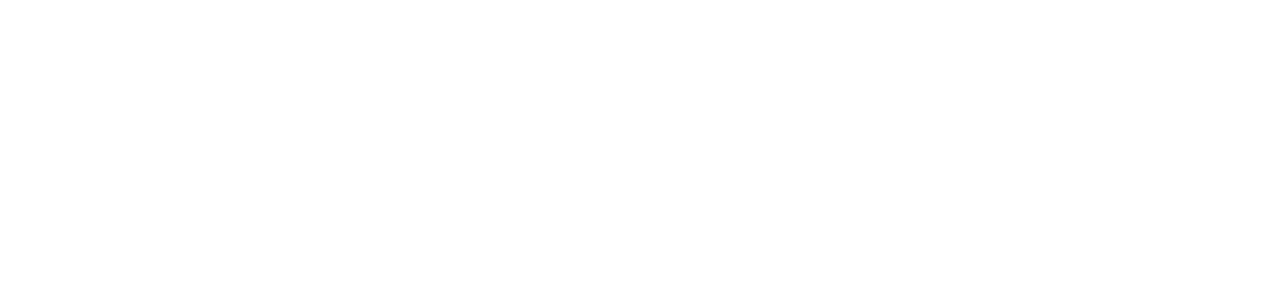
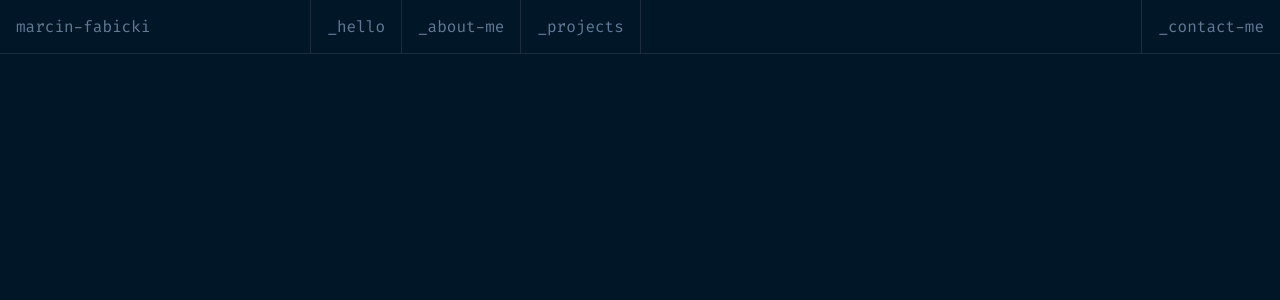
Before and after one commit to Fabi0o/portfolio, a Next.js app: page / in a window 1280 px wide. Shown: the top 300 px of the page. Built offline with nearby package versions, Linux system fonts and the light colour scheme.

Commit message:
basic nav styling

```diff
--- /dev/null
+++ b/components/Nav.tsx
@@ -0,0 +1,38 @@
+import styles from "@/styles/Nav.module.scss";
+import Link from "next/link";
+
+const Nav = () => {
+  return (
+    <header>
+      <nav className={styles.nav}>
+        <div className={styles.nav_left}>
+          <div className={styles.name}>marcin-fabicki</div>
+          <ul className={styles.list}>
+            <li>
+              <Link className={styles.link} href="/">
+                _hello
+              </Link>
+            </li>
+            <li>
+              <Link className={styles.link} href="/about">
+                _about-me
+              </Link>
+            </li>
+            <li>
+              <Link className={styles.link} href="/projects">
+                _projects
+              </Link>
+            </li>
+          </ul>
+        </div>
+        <div className={styles.contact}>
+          <Link className={styles.link} href="/contact">
+            _contact-me
+          </Link>
+        </div>
+      </nav>
+    </header>
+  );
+};
+
+export default Nav;
--- /dev/null
+++ b/components/layout.tsx
@@ -0,0 +1,11 @@
+import Nav from "./Nav";
+const Layout = ({ children }: any) => {
+  return (
+    <>
+      <Nav />
+      <main>{children}</main>
+    </>
+  );
+};
+
+export default Layout;
--- a/package.json
+++ b/package.json
@@ -17,6 +17,7 @@
     "next": "13.2.3",
     "react": "18.2.0",
     "react-dom": "18.2.0",
+    "remixicon": "^2.5.0",
     "typescript": "4.9.5"
   },
   "devDependencies": {
--- a/pages/_app.tsx
+++ b/pages/_app.tsx
@@ -1,6 +1,12 @@
-import '@/styles/globals.css'
-import type { AppProps } from 'next/app'
+import "@/styles/globals.scss";
+import "remixicon/fonts/remixicon.css";
+import type { AppProps } from "next/app";
+import Layout from "@/components/layout";
 
 export default function App({ Component, pageProps }: AppProps) {
-  return <Component {...pageProps} />
+  return (
+    <Layout>
+      <Component {...pageProps} />
+    </Layout>
+  );
 }
--- a/pages/index.tsx
+++ b/pages/index.tsx
@@ -1,5 +1,5 @@
-import styles from "@/styles/Home.module.css";
+import styles from "@/styles/Home.module.scss";
 
 export default function Home() {
-  return <></>;
+  return <div className={styles.container}></div>;
 }
--- /dev/null
+++ b/styles/Home.module.scss
@@ -0,0 +1 @@
+@import "./colors.module";
--- /dev/null
+++ b/styles/Nav.module.scss
@@ -0,0 +1,38 @@
+@import "./colors.module";
+
+.contact {
+  border-left: 1px solid $lines-color;
+  padding: 1rem;
+}
+
+.name {
+  border-right: 1px solid $lines-color;
+  padding: 1rem 10rem 1rem 1rem;
+}
+
+.nav {
+  border-bottom: 1px solid $lines-color;
+  display: flex;
+  font-size: 16px;
+  justify-content: space-between;
+}
+
+.nav_left {
+  display: flex;
+}
+
+.list {
+  display: flex;
+
+  & > li {
+    border-right: 1px solid $lines-color;
+    padding: 1rem;
+  }
+}
+
+.link {
+  color: $secondary-color-grey;
+  &:hover {
+    color: $secondary-color-white;
+  }
+}
--- /dev/null
+++ b/styles/colors.module.scss
@@ -0,0 +1,18 @@
+$primary-color-one: #01080e;
+$primary-color-two: #011627;
+$primary-color-three: #011221;
+
+$secondary-color-grey: #607b96;
+$secondary-color-green: #3c9d93;
+$secondary-color-purple: #4d5bce;
+$secondary-color-white: #ffffff;
+
+$accent-color-orange: #fea55f;
+$accent-color-green: #43d9ad;
+$accent-color-salmon: #e99287;
+$accent-color-pink: #c98bdf;
+
+$lines-color: #1e2d3d;
+
+$gradients-color-purple: #4d5bce;
+$gradients-color-green: #43d9ad;
--- /dev/null
+++ b/styles/globals.scss
@@ -0,0 +1,22 @@
+@import url("https://fonts.googleapis.com/css2?family=Fira+Code:wght@300;400;500;600;700&display=swap");
+@import "./colors.module";
+
+* {
+  box-sizing: border-box;
+  margin: 0;
+  padding: 0;
+}
+
+html {
+  background-color: $primary-color-two;
+  color: $secondary-color-grey;
+  font-family: Fira Code;
+}
+
+li {
+  list-style: none;
+}
+
+a {
+  text-decoration: none;
+}
```
Also changed, not shown: styles/Home.module.css (deleted), styles/globals.css (deleted), 1 other file (tests, documents, lock files or other folders).
